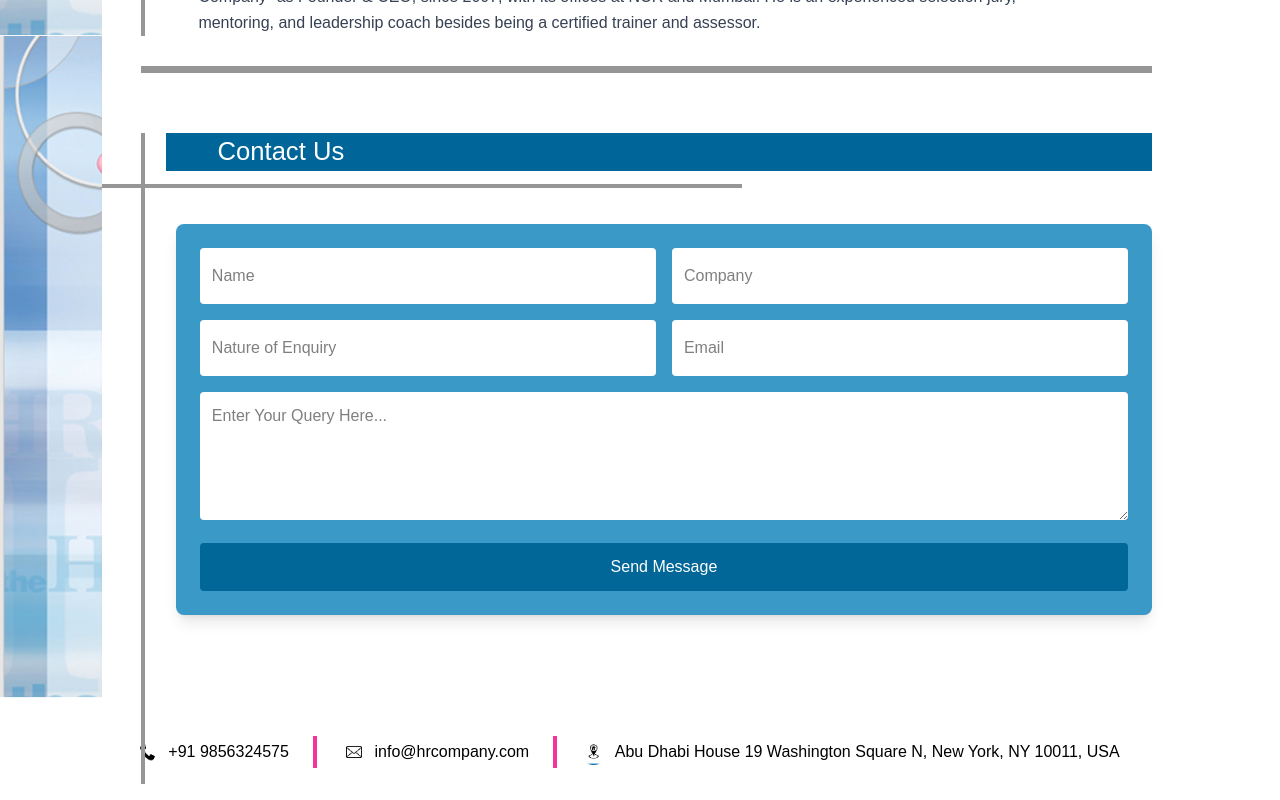
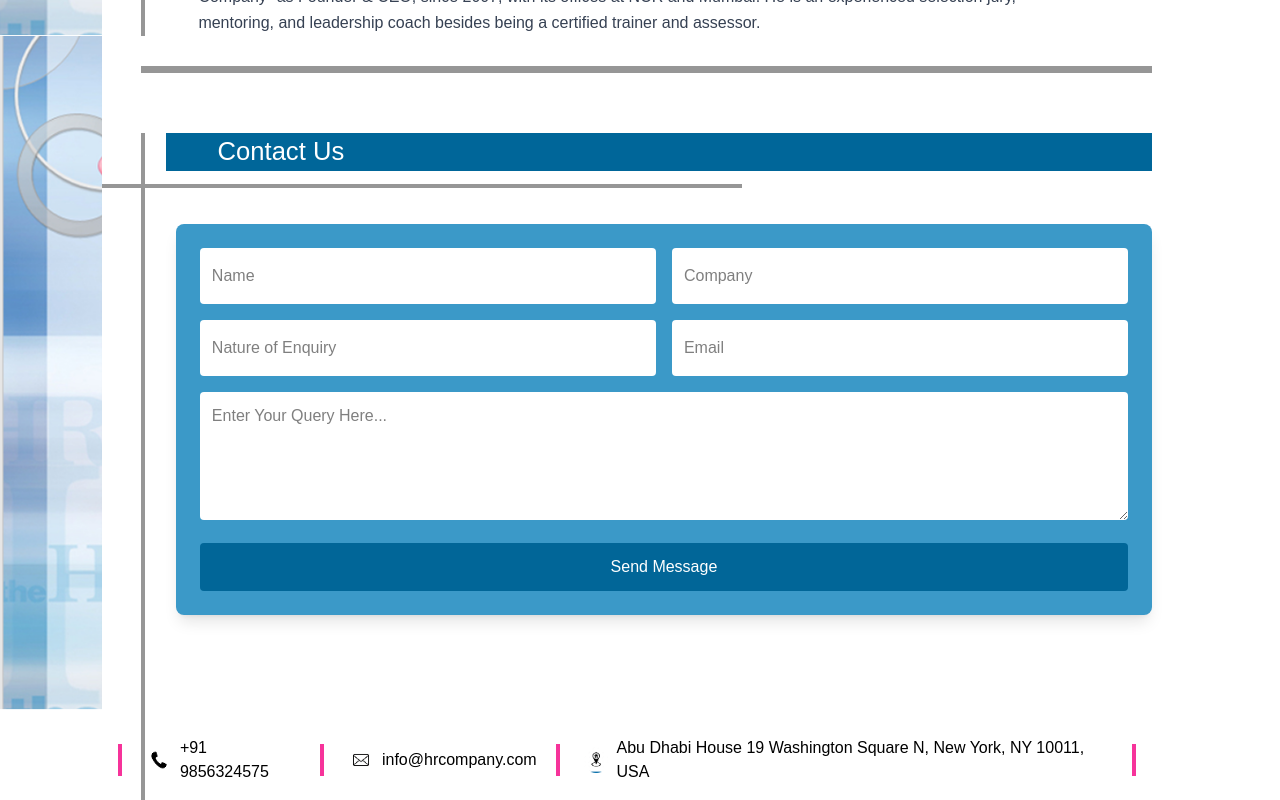
Before and after one commit to AyushSingh-Tomar/HR-C, a React (Vite) app: page / in a window 1280 px wide. Shown: the part 9448-10248 px from the top of the page. Built offline with nearby package versions, Linux system fonts and the light colour scheme; a web font is replaced by a local one.

Commit message:
additional sections in footer

```diff
--- a/src/Components/FormFooter.jsx
+++ b/src/Components/FormFooter.jsx
@@ -10,6 +10,7 @@ const ContactInfo = () => {
         className="flex w-full items-center justify-center space-x-6 p-4"
         style={{ fontFamily: "Poppins, sans-serif" }}
       >
+         <div className="h-8 w-1 bg-pink-500"></div>
         {/* Phone Section */}
         <div className="flex items-center space-x-2">
           <img src={phone2} alt="Phone" className="w-[2vw] h-[2vw]" />
@@ -35,6 +36,7 @@ const ContactInfo = () => {
             Abu Dhabi House 19 Washington Square N, New York, NY 10011, USA
           </span>
         </div>
+        <div className="h-8 w-1 bg-pink-500"></div>
       </div>
     </div>
   );
```
